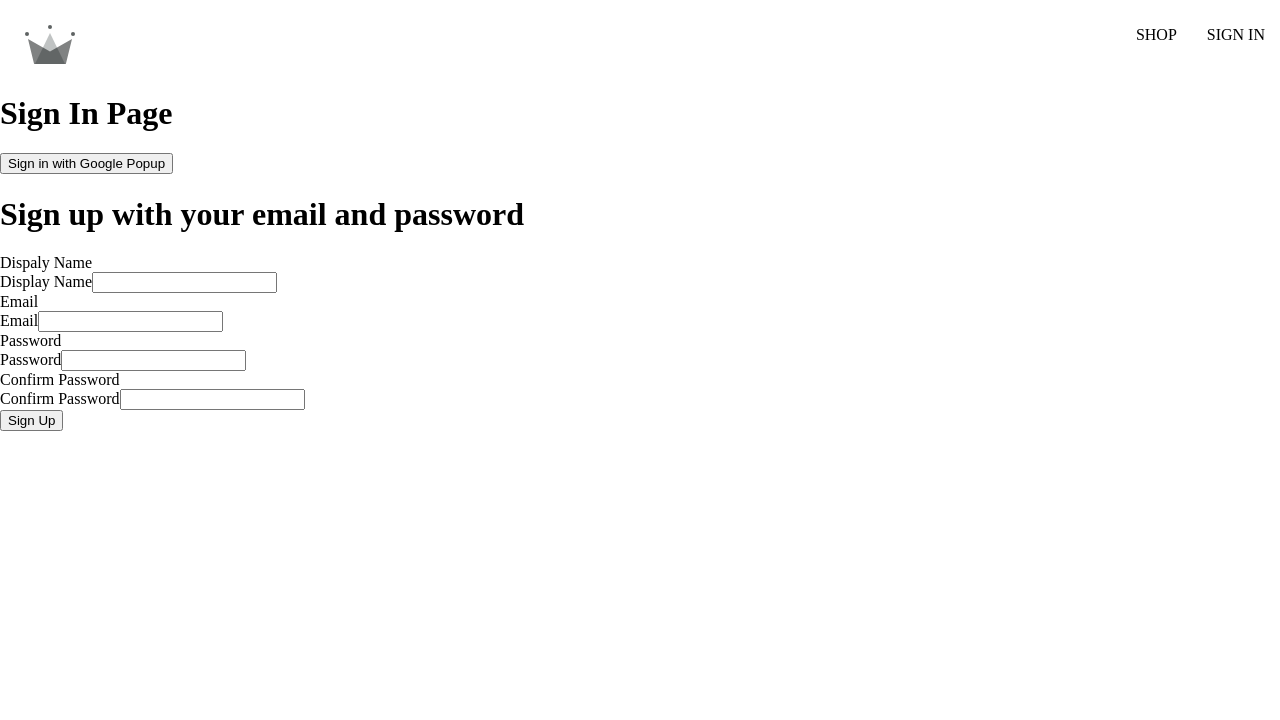
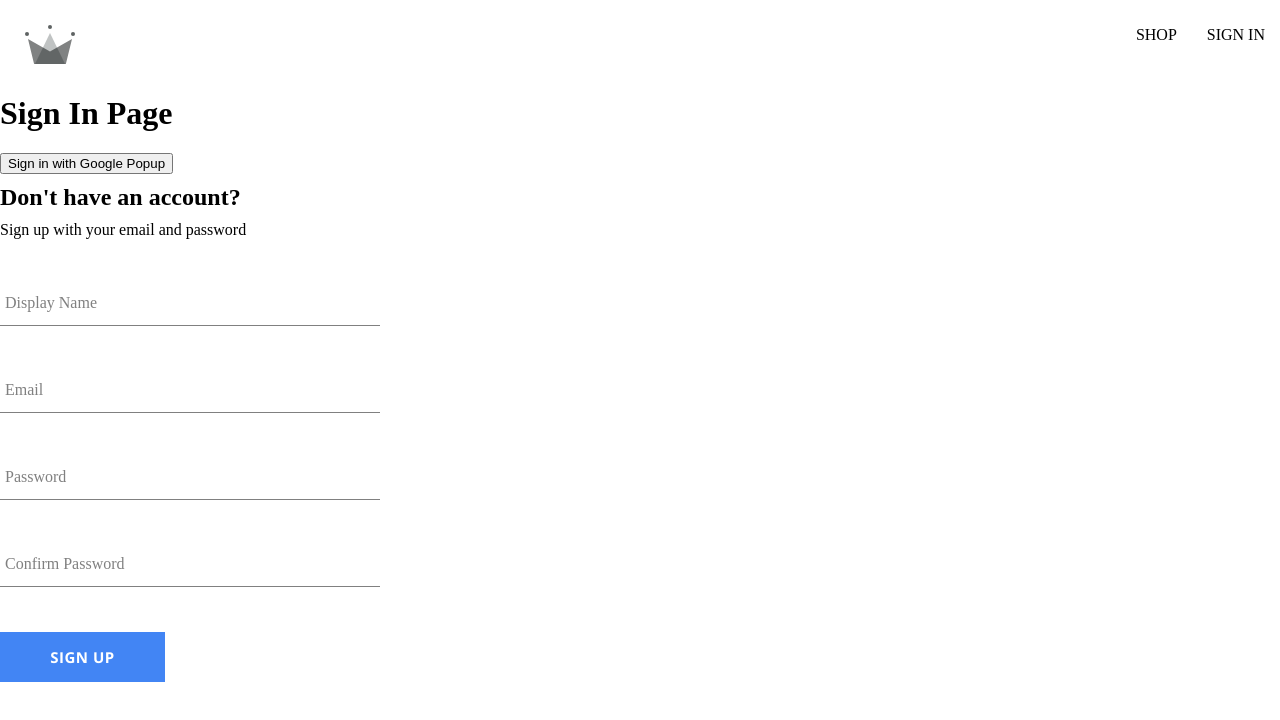
Before and after one commit to dduvallc/crwn-clothing-dd, a React (Create React App) app: page /sign-in in a window 1280 px wide. Shown: the top 720 px of the page. Built offline with nearby package versions, Linux system fonts and the light colour scheme.

Commit message:
created or modified sign up component, the form input component, as well as the button component. Got the gooogle button to go blue

```diff
--- /dev/null
+++ b/src/components/button/button.component.jsx
@@ -0,0 +1,26 @@
+/*
+default button
+inverted button
+google sign in
+how do we show styling for 3 differnt button uses
+*/
+
+import './button.styles.scss';
+
+const BUTTON_TYPE_CLASSES = {
+    google: 'google-sign-in',
+    inverted: 'inverted'
+};
+
+const Button = ({ children, buttonType, ...otherProps }) => {
+    return (
+        <button
+            className={`button-container ${BUTTON_TYPE_CLASSES[buttonType]}`}
+            {...otherProps}
+        >
+            {children}
+        </button>
+    );
+};
+
+export default Button;
--- /dev/null
+++ b/src/components/button/button.styles.scss
@@ -0,0 +1,46 @@
+.button-container {
+  min-width: 165px;
+  width: auto;
+  height: 50px;
+  letter-spacing: 0.5px;
+  line-height: 50px;
+  padding: 0 35px 0 35px;
+  font-size: 15px;
+  background-color: black;
+  color: white;
+  text-transform: uppercase;
+  font-family: 'Open Sans';
+  font-weight: bolder;
+  border: none;
+  cursor: pointer;
+  display: flex;
+  justify-content: center;
+
+  &:hover {
+    background-color: white;
+    color: black;
+    border: 1px solid black;
+  }
+
+  &.google-sign-in {
+    background-color: #4285f4;
+    color: white;
+
+    &:hover {
+      background-color: #357ae8;
+      border: none;
+    }
+  }
+
+  &.inverted {
+    background-color: white;
+    color: black;
+    border: 1px solid black;
+
+    &:hover {
+      background-color: black;
+      color: white;
+      border: none;
+    }
+  }
+}
--- a/src/components/form-input/form-input.component.jsx
+++ b/src/components/form-input/form-input.component.jsx
@@ -1,15 +1,22 @@
+import './form-input.styles.scss'
 
 // const FormInput equals a functional component thatt returns something
 // Note: this replaces code in SignUpForm
 const FormInput = ({label, ...otherProps}) => {
     return (
-        <div>
-            <label>{label}</label>
-            <input
-                {...otherProps}
-            />
+        <div className="group">
+            <input className="form-input" {...otherProps} />
+            {label && (
+                <label
+                  className={`${
+                    otherProps.value.length ? 'shrink' : ''
+                    } form-input-label`}
+                >
+                    {label}
+                </label>
+            )}
         </div>
-    )
+    );
 };
 
 export default FormInput;
--- a/src/components/form-input/form-input.styles.scss
+++ b/src/components/form-input/form-input.styles.scss
@@ -0,0 +1,54 @@
+$sub-color: grey;
+$main-color: black;
+
+@mixin shrinkLabel {
+  top: -14px;
+  font-size: 12px;
+  color: $main-color;
+}
+
+.group {
+  position: relative;
+  margin: 45px 0;
+
+  .form-input {
+    background: none;
+    background-color: white;
+    color: $sub-color;
+    font-size: 18px;
+    padding: 10px 10px 10px 5px;
+    display: block;
+    width: 100%;
+    border: none;
+    border-radius: 0;
+    border-bottom: 1px solid $sub-color;
+    margin: 25px 0;
+
+    &:focus {
+      outline: none;
+    }
+
+    &:focus ~ .form-input-label {
+      @include shrinkLabel();
+    }
+  }
+
+  input[type='password'] {
+    letter-spacing: 0.3em;
+  }
+
+  .form-input-label {
+    color: $sub-color;
+    font-size: 16px;
+    font-weight: normal;
+    position: absolute;
+    pointer-events: none;
+    left: 5px;
+    top: 10px;
+    transition: 300ms ease all;
+
+    &.shrink {
+      @include shrinkLabel();
+    }
+  }
+}
--- a/src/components/sign-up-form/sign-up-form.component.jsx
+++ b/src/components/sign-up-form/sign-up-form.component.jsx
@@ -1,8 +1,14 @@
 import { useState } from "react";
 
 import FormInput from "../form-input/form-input.component";
+import Button from "../button/button.component";
 
-import { createAuthUserWithEmailAndPassword, createUserDocumentFromAuth } from "../../utils/firebase/firebase.utils";
+import {
+    createAuthUserWithEmailAndPassword,
+     createUserDocumentFromAuth
+} from "../../utils/firebase/firebase.utils";
+
+import './sign-up-form.styles.scss'
 
 // field object
 const defaultFormFields = {
@@ -26,7 +32,7 @@
     const handleSubmit = async (event) => {
         event.preventDefault();
 
-        if (password != confirmpassword) {
+        if (password !== confirmpassword) {
             alert("passwords do not match");
             return;
         }
@@ -53,22 +59,48 @@
     };
 
     return(
-        <div>
-            <h1>Sign up with your email and password</h1>
+        <div className="sign-up-container">
+            <h2>Don't have an account?</h2>
+            <span>Sign up with your email and password</span>
             <form onSubmit={handleSubmit}>
-                <label>Dispaly Name</label>
-                <FormInput label="Display Name" type="text" required onChange={handleChange} name="displayName" value={displayName} />
+                <FormInput
+                    label="Display Name"
+                    type="text"
+                    required
+                    onChange={handleChange}
+                    name="displayName"
+                    value={displayName}
+                />
 
-                <label>Email</label>
-                <FormInput label="Email" type="email" required onChange={handleChange} name="email" value={email}/>
+                <FormInput
+                    label="Email"
+                    type="email"
+                    required
+                    onChange={handleChange}
+                    name="email"
+                    value={email}
+                />
 
-                <label>Password</label>
-                <FormInput label="Password" type='password' required onChange={handleChange} name="password" value={password}/>
+                <FormInput
+                    label="Password"
+                    type='password'
+                    required
+                    onChange={handleChange}
+                    name="password"
+                    value={password}
+                />
 
-                <label>Confirm Password</label>
-                <FormInput label="Confirm Password" type='password' required onChange={handleChange} name="confirmpassword" value={confirmpassword}/>
+                {/* <label>Confirm Password</label> */}
+                <FormInput
+                    label="Confirm Password"
+                    type='password'
+                    required
+                    onChange={handleChange}
+                    name="confirmpassword"
+                    value={confirmpassword}
+                />
 
-                <button type='submit'>Sign Up</button>
+                <Button buttonType='google' type='submit'>Sign Up</Button>
             </form>
         </div>
     )
--- /dev/null
+++ b/src/components/sign-up-form/sign-up-form.styles.scss
@@ -0,0 +1,9 @@
+.sign-up-container {
+  display: flex;
+  flex-direction: column;
+  width: 380px;
+
+  h2 {
+    margin: 10px 0;
+  }
+}
```
